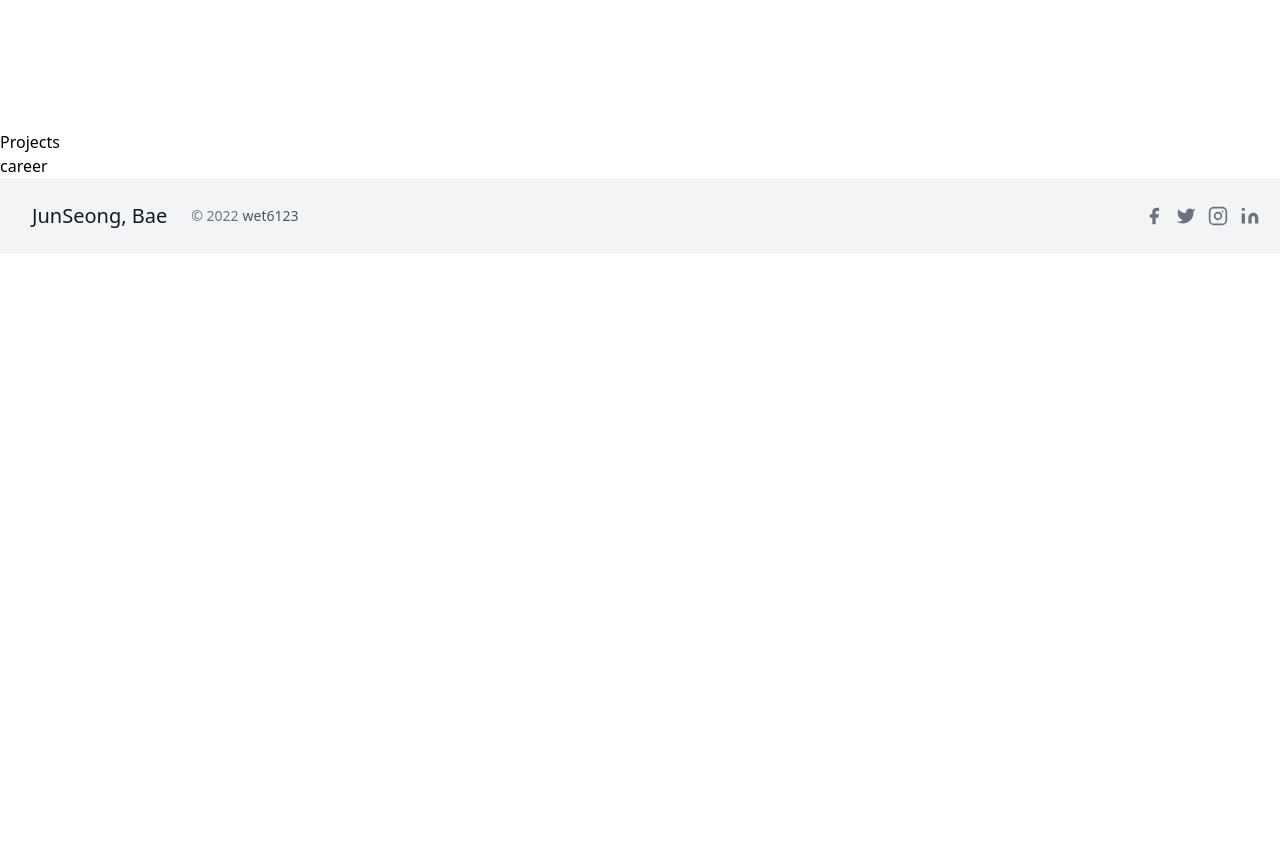
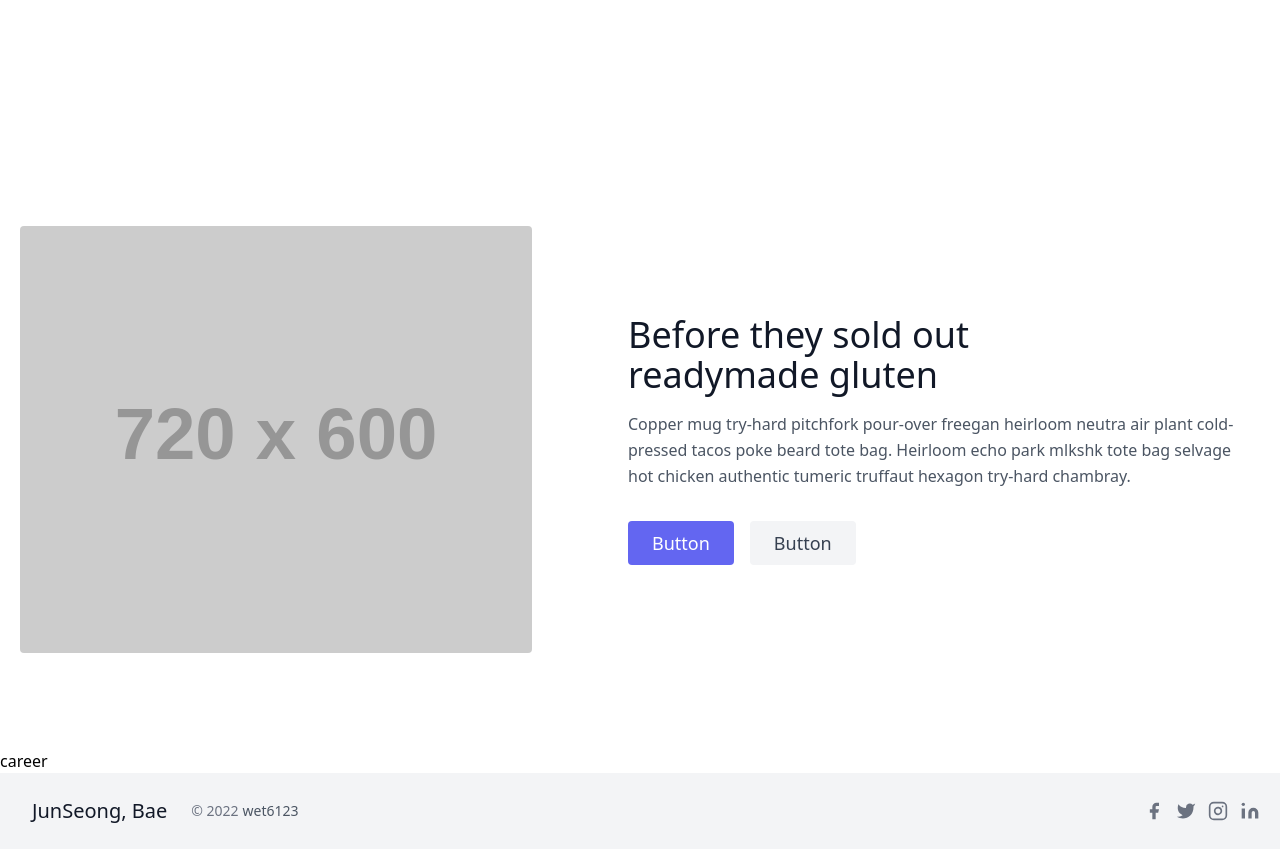
Before and after one commit to wet6123/wet6123_portfolio, a Next.js app: page / in a window 1280 px wide. Shown: the part 3280-4129 px from the top of the page. Before the commit the page ends 3534 px from the top, so only its background shows below. Built offline with nearby package versions, Linux system fonts and the light colour scheme; a web font is replaced by a local one.

Commit message:
feat | add project description template

```diff
--- a/components/home/projects.tsx
+++ b/components/home/projects.tsx
@@ -1,7 +1,42 @@
+import Image from "next/image";
+
 export default function Projects() {
   return (
     <>
-      <h1>Projects</h1>
+      <section className="text-gray-600 body-font">
+        <div className="container mx-auto flex px-5 py-24 md:flex-row flex-col items-center">
+          <div className="lg:max-w-lg lg:w-full md:w-1/2 w-5/6 mb-10 md:mb-0">
+            <Image
+              className="object-cover object-center rounded"
+              alt="hero"
+              src="https://dummyimage.com/720x600"
+              width={720}
+              height={600}
+            />
+          </div>
+          <div className="lg:flex-grow md:w-1/2 lg:pl-24 md:pl-16 flex flex-col md:items-start md:text-left items-center text-center">
+            <h1 className="title-font sm:text-4xl text-3xl mb-4 font-medium text-gray-900">
+              Before they sold out
+              <br className="hidden lg:inline-block" />
+              readymade gluten
+            </h1>
+            <p className="mb-8 leading-relaxed">
+              Copper mug try-hard pitchfork pour-over freegan heirloom neutra
+              air plant cold-pressed tacos poke beard tote bag. Heirloom echo
+              park mlkshk tote bag selvage hot chicken authentic tumeric
+              truffaut hexagon try-hard chambray.
+            </p>
+            <div className="flex justify-center">
+              <button className="inline-flex text-white bg-indigo-500 border-0 py-2 px-6 focus:outline-none hover:bg-indigo-600 rounded text-lg">
+                Button
+              </button>
+              <button className="ml-4 inline-flex text-gray-700 bg-gray-100 border-0 py-2 px-6 focus:outline-none hover:bg-gray-200 rounded text-lg">
+                Button
+              </button>
+            </div>
+          </div>
+        </div>
+      </section>
     </>
   );
 }
```
